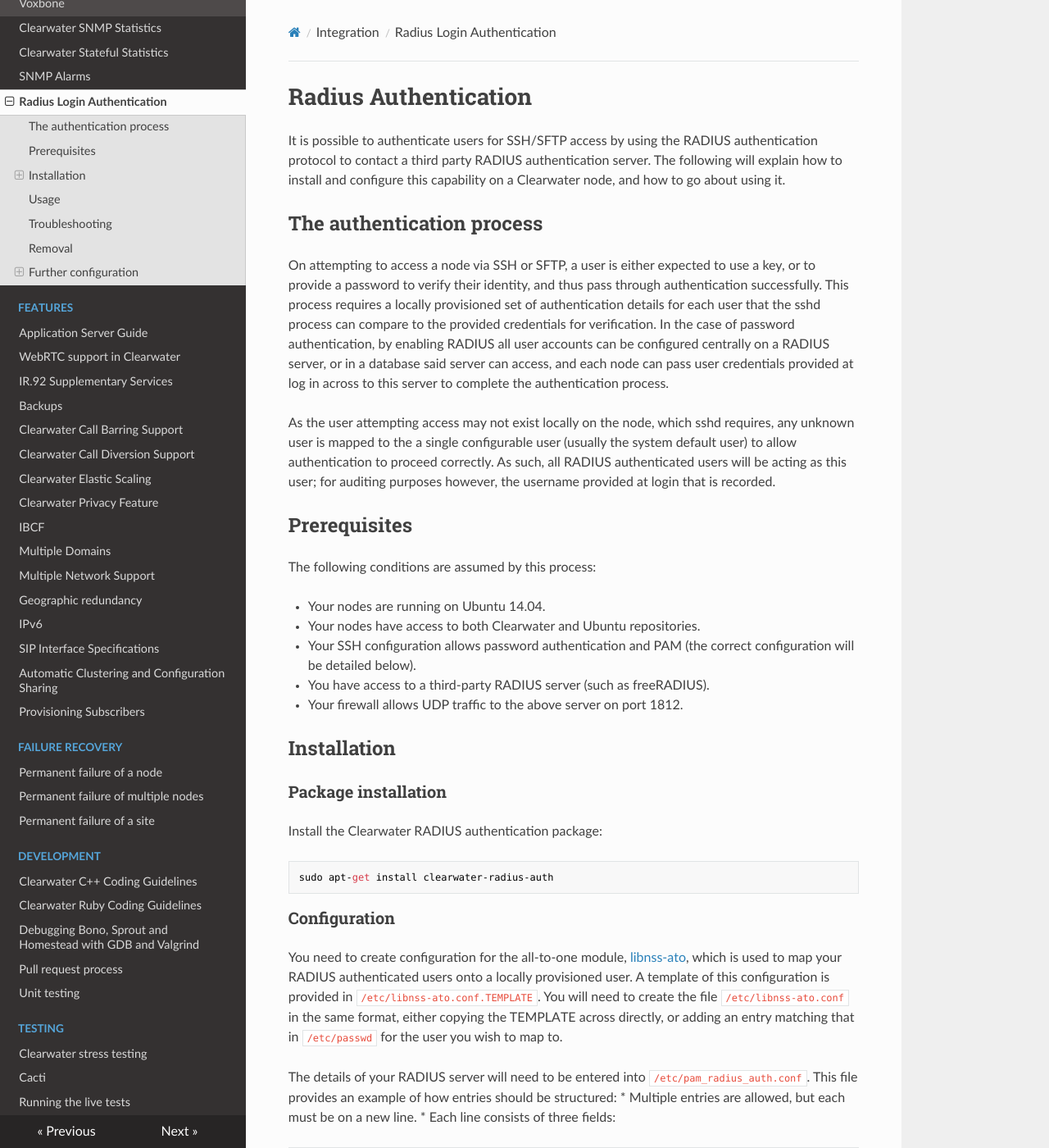
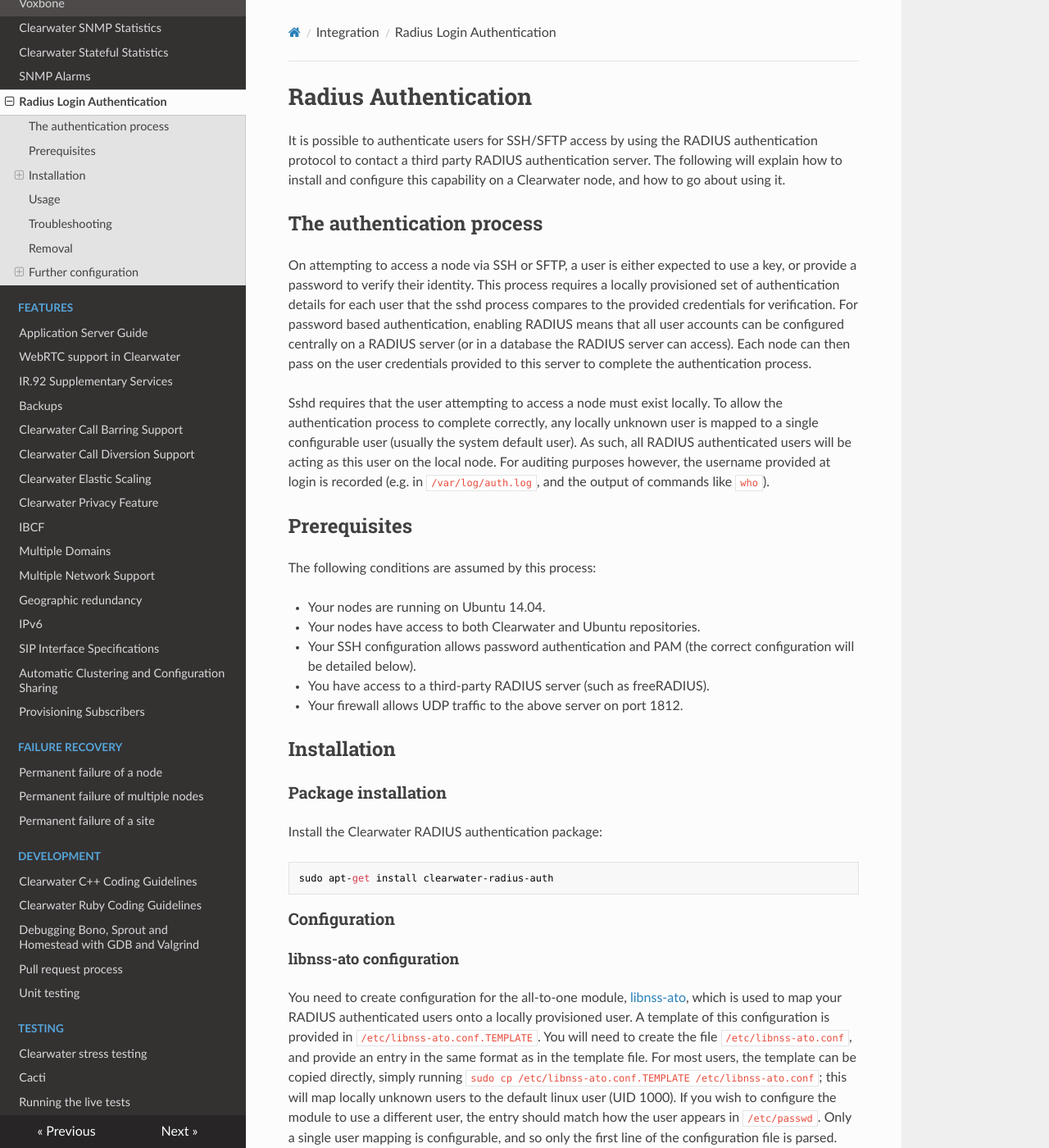
Before and after one commit to Metaswitch/clearwater-readthedocs, an MkDocs documentation site: the page built from docs/Radius_Authentication.md, in a window 1280 px wide and 1400 px high. Shown: the whole window at 82% size. Built offline with MkDocs 1.6.1, drawn with Linux system fonts in a browser that asks for light colours; nearby versions of some CDN libraries; old or Windows-style settings are respelled for this version of MkDocs; some of the changed text lies outside the part shown.

Commit message:
Make it better English

```diff
--- a/docs/Radius_Authentication.md
+++ b/docs/Radius_Authentication.md
@@ -4,9 +4,9 @@ It is possible to authenticate users for SSH/SFTP access by using the RADIUS aut
 
 ## The authentication process
 
-On attempting to access a node via SSH or SFTP, a user is either expected to use a key, or to provide a password to verify their identity, and thus pass through authentication successfully. This process requires a locally provisioned set of authentication details for each user that the sshd process can compare to the provided credentials for verification. In the case of password authentication, by enabling RADIUS all user accounts can be configured centrally on a RADIUS server, or in a database said server can access, and each node can pass user credentials provided at log in across to this server to complete the authentication process.
+On attempting to access a node via SSH or SFTP, a user is either expected to use a key, or provide a password to verify their identity. This process requires a locally provisioned set of authentication details for each user that the sshd process compares to the provided credentials for verification. For password based authentication, enabling RADIUS means that all user accounts can be configured centrally on a RADIUS server (or in a database the RADIUS server can access). Each node can then pass on the user credentials provided to this server to complete the authentication process.
 
-As the user attempting access may not exist locally on the node, which sshd requires, any unknown user is mapped to the a single configurable user (usually the system default user) to allow authentication to proceed correctly. As such, all RADIUS authenticated users will be acting as this user; for auditing purposes however, the username provided at login that is recorded.
+Sshd requires that the user attempting to access a node must exist locally. To allow the authentication process to complete correctly, any locally unknown user is mapped to a single configurable user (usually the system default user). As such, all RADIUS authenticated users will be acting as this user on the local node. For auditing purposes however, the username provided at login is recorded (e.g. in `/var/log/auth.log`, and the output of commands like `who`).
 
 ## Prerequisites
 
@@ -28,7 +28,11 @@ Install the Clearwater RADIUS authentication package:
 
 ### Configuration
 
-You need to create configuration for the all-to-one module, [libnss-ato](https://github.com/Metaswitch/libnss-ato), which is used to map your RADIUS authenticated users onto a locally provisioned user. A template of this configuration is provided in `/etc/libnss-ato.conf.TEMPLATE`. You will need to create the file `/etc/libnss-ato.conf` in the same format, either copying the TEMPLATE across directly, or adding an entry matching that in `/etc/passwd` for the user you wish to map to.
+#### libnss-ato configuration
+
+You need to create configuration for the all-to-one module, [libnss-ato](https://github.com/Metaswitch/libnss-ato), which is used to map your RADIUS authenticated users onto a locally provisioned user. A template of this configuration is provided in `/etc/libnss-ato.conf.TEMPLATE`. You will need to create the file `/etc/libnss-ato.conf`, and provide an entry in the same format as in the template file. For most users, the template can be copied directly, simply running `sudo cp /etc/libnss-ato.conf.TEMPLATE /etc/libnss-ato.conf`; this will map locally unknown users to the default linux user (UID 1000). If you wish to configure the module to use a different user, the entry should match how the user appears in `/etc/passwd`. Only a single user mapping is configurable, and so only the first line of the configuration file is parsed.
+
+#### RADIUS server configuration
 
 The details of your RADIUS server will need to be entered into `/etc/pam_radius_auth.conf`. This file provides an example of how entries should be structured:
 * Multiple entries are allowed, but each must be on a new line.
@@ -41,6 +45,8 @@ The details of your RADIUS server will need to be entered into `/etc/pam_radius_
 
 * The secret is shared between each client and the server to allow simple encryption of passwords. The secret must match the entry for the client in the RADIUS server configuration.
 * Both the port and timeout entries are optional. We recommend a relatively small timeout value (e.g. 3 seconds), as in the case that your RADIUS server becomes uncontactable users will have to wait the full duration of all configured timeouts before falling back to local password based authentication. Authentication by SSH-key does not enter this authentication path, and so timeout values will not impact SSH-key based access.
+
+#### Sshd configuration
 
 Your sshd configuration must allow password authentication, and use of PAM. If you are unsure, check that the `PasswordAuthentication` and `UsePAM` entries in `/etc/ssh/sshd_config` are set to `yes`. Any changes to ssh configuration will require the ssh process to be restarted before coming into effect.
 
@@ -66,7 +72,7 @@ To properly remove clearwater-radius-auth, and the components it brings with it,
     sudo apt-get purge clearwater-radius-auth
     sudo apt-get purge libpam-radius-auth
     sudo apt-get purge libnss-ato
-    sudo rm /etc/libnss-ato.conf
+    sudo rm -f /etc/libnss-ato.conf
 
 This will remove all configuration put in place by the installation. Should your configuration become corrupt, purging and re-installing the associated module will re-instate the correct configuration.
 
@@ -76,11 +82,11 @@ This section details the configuration put in place by the installation. It is h
 
 ### libnss-ato.conf
 
-The libnss-ato configuration file should be created based on the format present in the provided template `/etc/libnss-ato.conf.TEMPLATE`. It will look like the following:
+The libnss-ato configuration file is found at `/etc/libnss-ato.conf`. Users will need to manually create the file on their first installation. The file contains an entry specifying the user identity to which unknown users are mapped. A template of the configuration is provided at `/etc/libnss-ato.conf.TEMPLATE`. It will look like the following:
 
     radius_authenticated_user:x:1000:1000:radius_authenticated_user:/tmp:/bin/bash
 
-It holds the information of the default user to which unknown users are mapped. By default this maps to the Ubuntu user.
+For most installations, copying the template across to create the configuration file will be sufficient. This will map unknown users to the default user, UID 1000.
 
 Only the first line of this file is parsed. The user entry is the same format as is found in `/etc/passwd`. Replacing this file with a different user entry will map unknown users to the entry provided.
 
```
